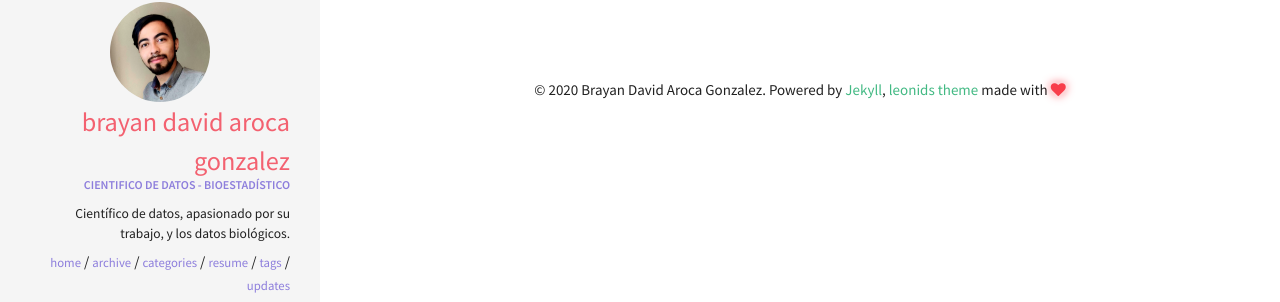
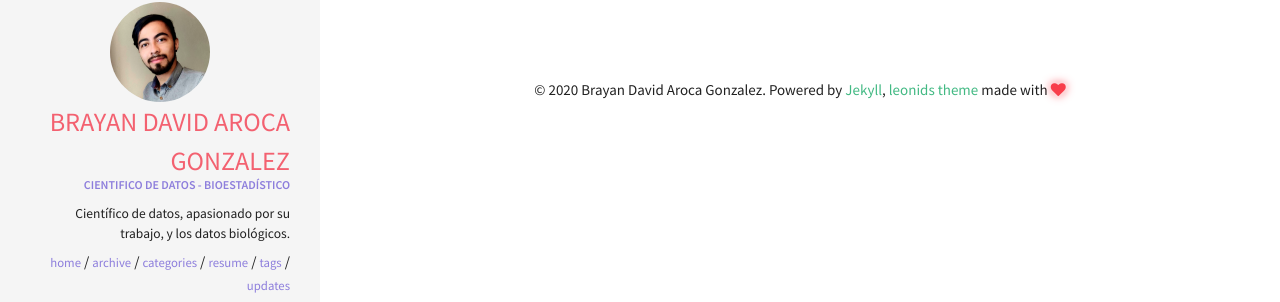
Before and after one commit to bdarocag/bdarocag.github.io, a Jekyll site: the page built from index.html, in a window 1280 px wide. Shown: the part 246-548 px from the top of the page. Built offline with Jekyll 4.4.1, drawn with Linux system fonts in a browser that asks for light colours.

Commit message:
Update sidebar.html

```diff
--- a/_includes/sidebar.html
+++ b/_includes/sidebar.html
@@ -4,7 +4,7 @@
   {% if author.avatar %}
   <img src="{{ site.url }}/img/{{ author.avatar }}" alt="" class="avatar">
   {% endif %}
-  <span href="{{ site.url }}/" class="author_name">{{ author.name }}</span>
+  <a href="{{ site.url }}/" class="author_name" style = "text-transform:uppercase;">{{ author.name }}</a>
   <span class="author_job">{{ author.job }}</span>
   <span class="author_bio mbm">{{ author.bio }}</span>
   <nav class="nav">
```
